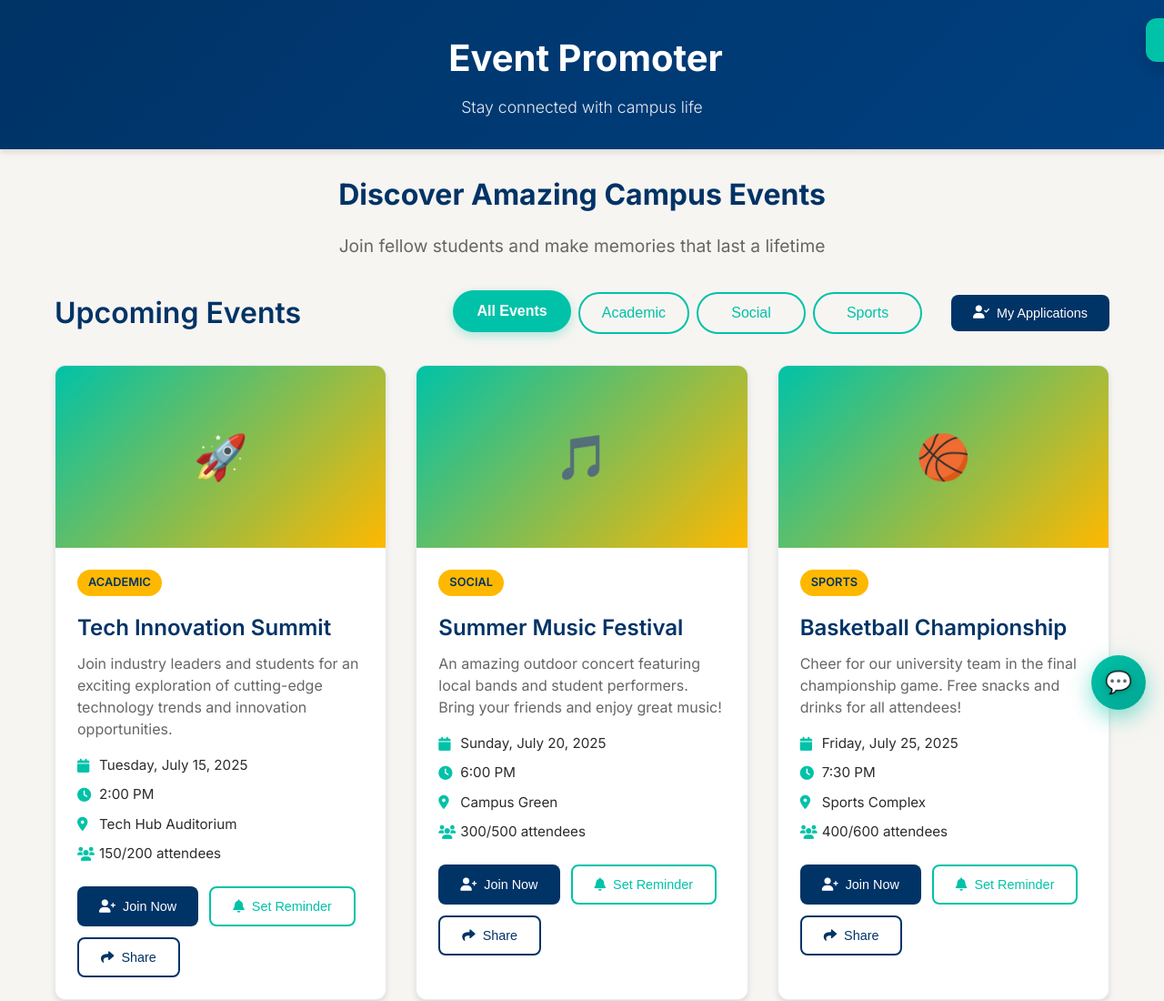
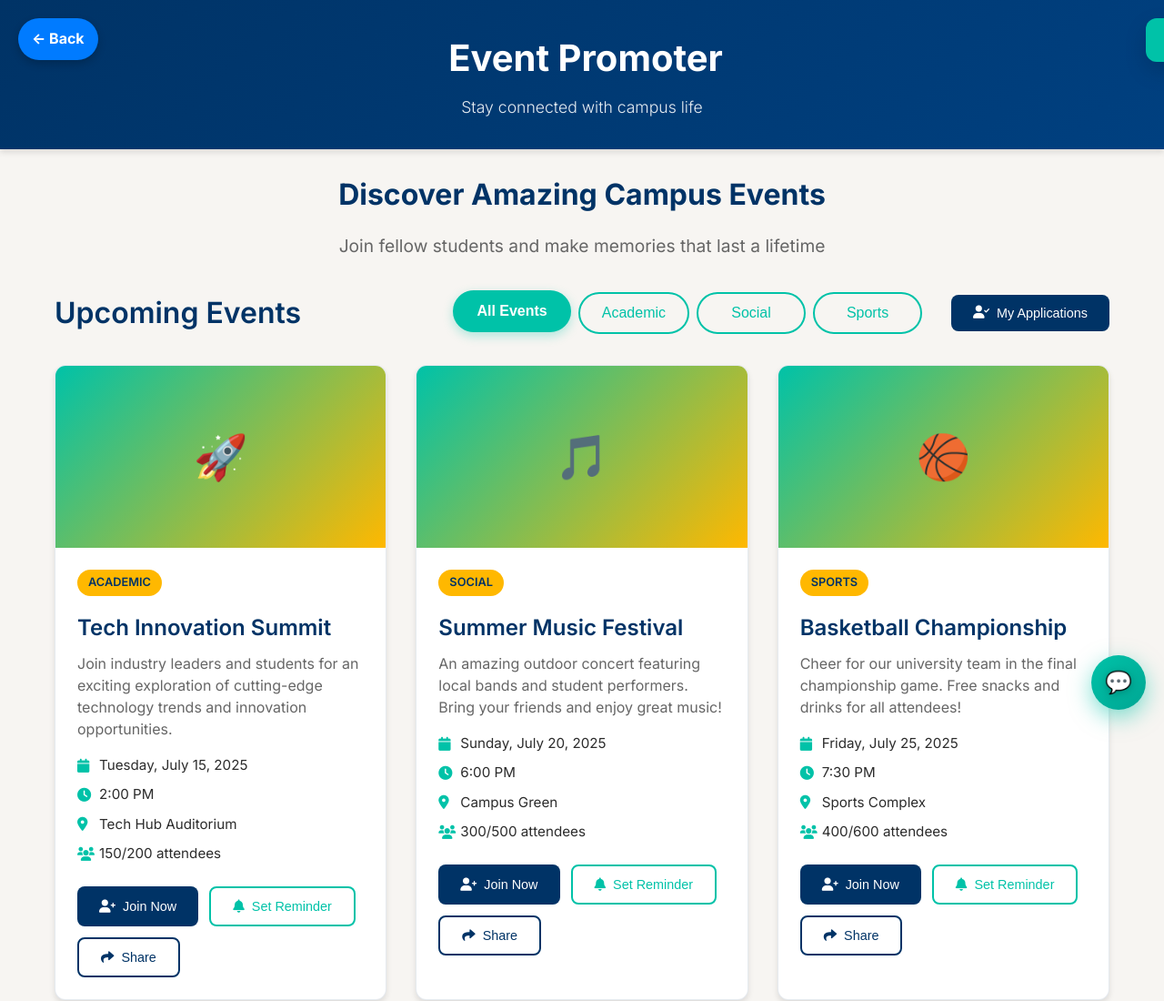
Before and after one commit to zafirahhh/campASK-EventPromoter-, a website: page index.html in a window 1280 px wide. Shown: the top 1100 px of the page at 91% size. Drawn offline with Linux system fonts and the light colour scheme.

Commit message:
Add back to home button to index.html

```diff
--- a/index.html
+++ b/index.html
@@ -9,6 +9,24 @@
     <link rel="stylesheet" href="https://cdnjs.cloudflare.com/ajax/libs/font-awesome/6.0.0/css/all.min.css">
 </head>
 <body>
+    <!-- Back to Home Button -->
+    <a href="https://your-homepage-link.com" style="
+      position: fixed;
+      top: 20px;
+      left: 20px;
+      background-color: #007bff;
+      color: white;
+      padding: 10px 15px;
+      border-radius: 50px;
+      font-size: 16px;
+      text-decoration: none;
+      font-weight: bold;
+      box-shadow: 0 4px 10px rgba(0,0,0,0.2);
+      z-index: 9999;
+    ">
+      ← Back
+    </a>
+
     <header class="header">
         <div class="container">
             <div class="header-content">
```
